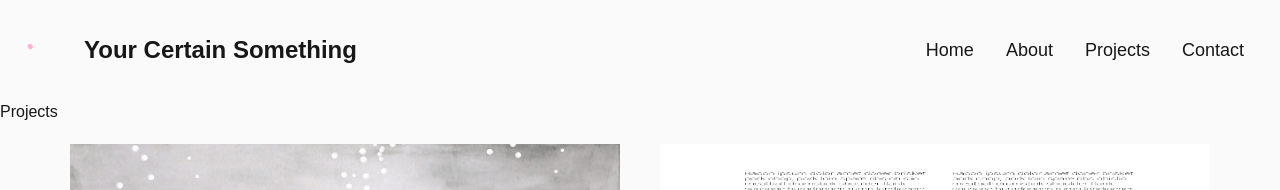
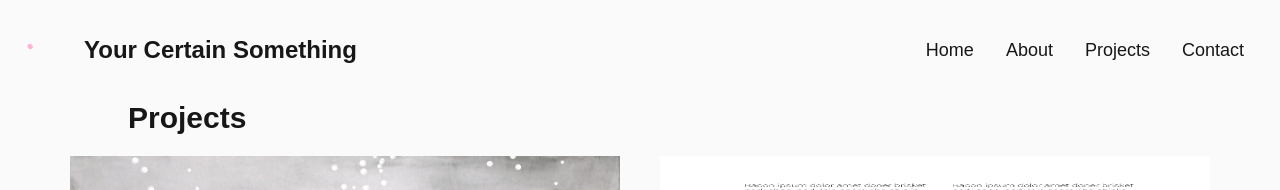
Before and after one commit to SyntaxxSensei/yourcertainsomething, a Next.js app: page /projects in a window 1280 px wide. Shown: the top 190 px of the page. Built offline with nearby package versions, Linux system fonts and the light colour scheme.

Commit message:
Adjusted styling for projects title

```diff
--- a/src/app/projects/page.tsx
+++ b/src/app/projects/page.tsx
@@ -66,12 +66,11 @@ export default function Projects() {
     }
 
     return (
-        <div>
+        <>
             <div>
-                <h1>Projects</h1>
-            </div>
-
-            <div className="flex flex-col flex-wrap md:flex-row justify-center content-around">
+                <div className="flex ml-5 md:ml-32">
+                    <h1 className="text-3xl font-bold">Projects</h1>
+                </div>
                 {images.length > 0 && (
                     <div className="flex flex-col flex-wrap md:flex-row justify-center content-around">
                         {images.map((image, index) => (
@@ -101,6 +100,6 @@ export default function Projects() {
                 </div>
             )}
 
-        </div>
+        </>
     );
 }
--- a/src/components/Thumbnail.tsx
+++ b/src/components/Thumbnail.tsx
@@ -2,7 +2,7 @@ export default function Thumbnail({src, alt, caption}: {src: string, alt: string
     return(
         <div className="p-5 min-w-[300px]">
             <figure className="relative flex flex-col z-0">
-                <img className="h-[300px] w-[550px]" src={src} alt={alt} height="300" width="400" />
+                <img className="h-[200px] md:h-[300px] md:w-[550px]" src={src} alt={alt} height="300" width="400" />
                 <figcaption className="absolute bottom-0 z-10">{caption}</figcaption>
             </figure>
         </div>
```
